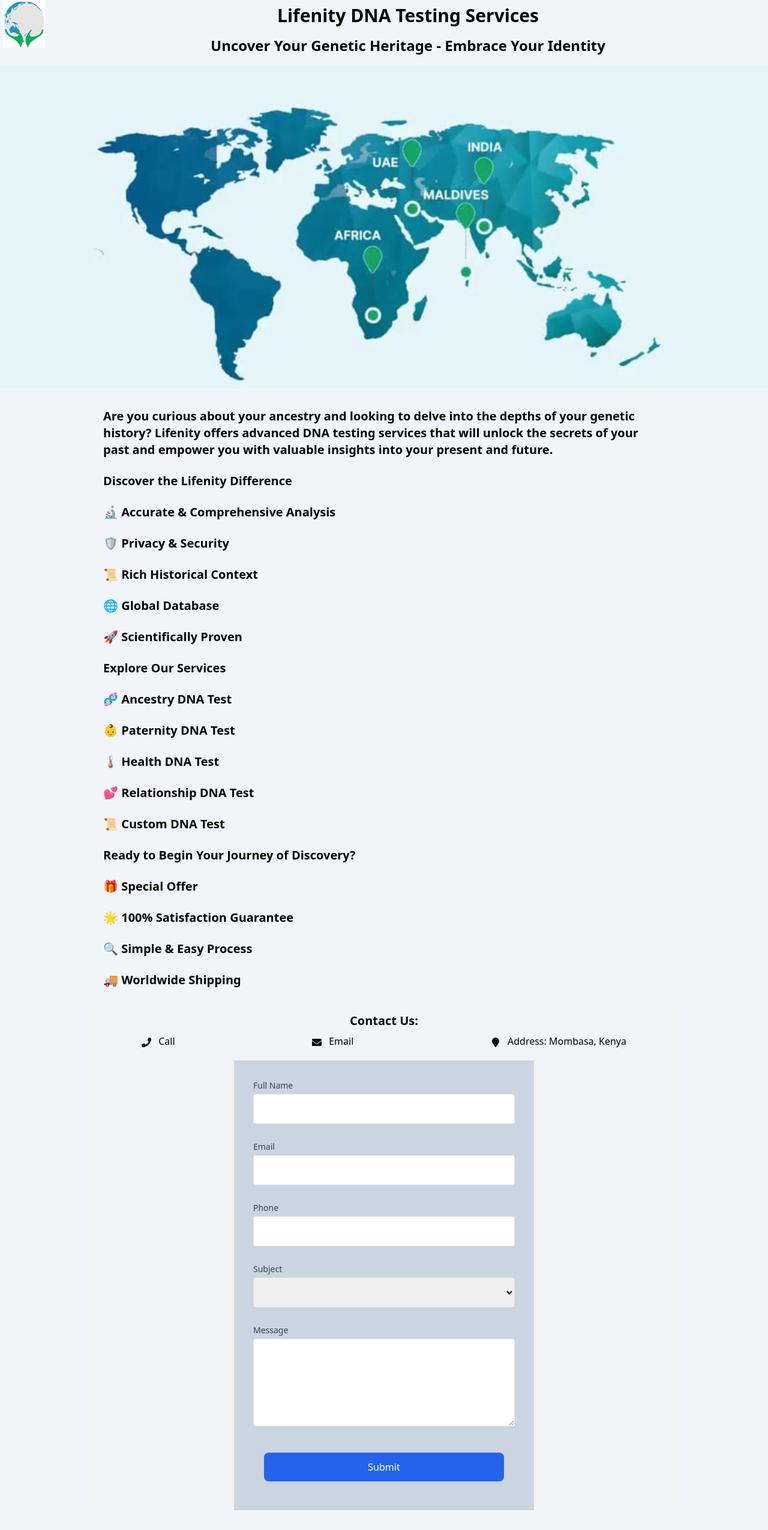
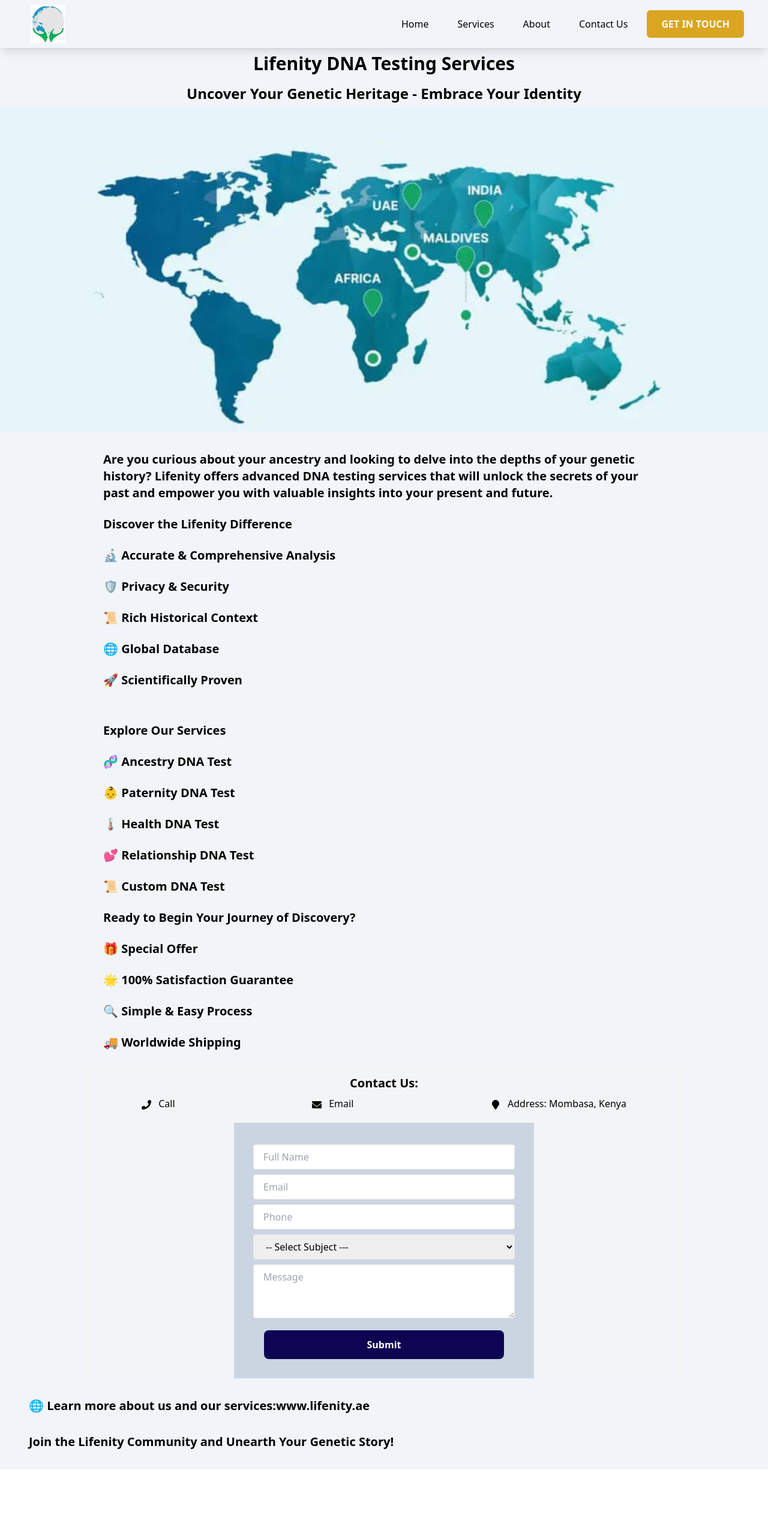
Before and after one commit to mwenaro/landing-pages, a Next.js app: page /pages/lifenity/pg1 in a window 1280 px wide. Shown: the top 2551 px of the page at 60% size. After the commit the page ends 2450 px from the top, so only its background shows below. Built offline with nearby package versions, Linux system fonts and the light colour scheme.

Commit message:
chore : updated the pg

```diff
--- a/src/app/(routes)/pages/(pages)/lifenity/pg1/page.tsx
+++ b/src/app/(routes)/pages/(pages)/lifenity/pg1/page.tsx
@@ -7,6 +7,7 @@
     from "@/components"
 import { Logo } from "@/components/molecules";
 import { BannerImage, Header } from "@/components/organisms";
+import Navbar from "@/components/organisms/Navbar";
 const paragraphs = [
     "Are you curious about your ancestry and looking to delve into the depths of your genetic history? Lifenity offers advanced DNA testing services that will unlock the secrets of your past and empower you with valuable insights into your present and future.",
     "Discover the Lifenity Difference:",
@@ -14,7 +15,11 @@
     "🛡️ Privacy & Security: Your data is safe with us. We adhere to strict privacy protocols, and your information will never be shared without your consent.",
     "📜 Rich Historical Context: Travel back in time and learn how your ancestors' stories have shaped your unique identity today.",
     "🌐 Global Database: Connect with relatives you never knew existed and create bonds with people from around the world.",
-    "🚀 Scientifically Proven: Lifenity's DNA testing is based on robust scientific research, offering you the most reliable and accurate results.",
+    "🚀 Scientifically Proven: Lifenity's DNA testing is based on robust scientific research, offering you the most reliable and accurate results."
+];
+
+const services_paragraphs = [
+
     "Explore Our Services:",
     "🧬 Ancestry DNA Test: Unravel your ethnic origins, trace migration patterns, and discover connections to diverse populations.",
     "👶 Paternity DNA Test: Strengthen family bonds with the confidence of knowing your biological relationship.",
@@ -28,10 +33,8 @@
     "🚚 Worldwide Shipping: Wherever you are, we'll deliver the kit to your doorstep."
 ];
 
-const customHeader = (size: string = "sm") => <div className={` flex`}>
-    <div className="w-20 h-20">
-        <Logo LOGO_PIC="/assets/images/lifenity/logo.gif" className="w-20 h-20" />
-    </div>
+const customHeader = () =>
+
 
     <div className="flex-1 flex flex-col justify-center items-center">
         <Typography variant="h2" className="text-bold text-center px-4 py-2 text-xl md:text-3xl">
@@ -47,26 +50,39 @@
         </Typography>
     </div>
 
-</div>
+
 
 
 
 export default function Page() {
 
     return (
-        <div className=" w-full justisfy-center items-center bg-slate-100">
+        <div className=" w-full justisfy-center items-center bg-slate-100 ">
 
-            {/* <Header /> */}
-            <header className="mb-2">
-            {customHeader('sm')}
-            </header>
+            <Header logo_pic={"/assets/images/lifenity/logo.gif"}
+                className="bg-slate-100"
+                navClass="bg-slate-100"
+
+                navLinks={[
+                    { title: 'Home', href: 'home' },
+                    {title:"Services", href : "services"},
+                    { title: "About Us", href: "about" },
+                    { title: 'Contact Us', href: 'contact' },
+                    { title: 'Get In Touch', href: 'contact' }
+
+                ]}
+            >
+                <p className="mt-20"></p>
+                {customHeader()}
+            </Header>
+
             <main className="">
-                <BannerImage imageSrc="/assets/images/lifenity/banner1.jpg">
-                    {/* {customHeader('lg')} */}
+                <p id="home"></p>
+                <BannerImage imageSrc="/assets/images/lifenity/banner1.jpg" >
                 </BannerImage>
 
 
-                <ul className="container mx-auto p-4">
+                <ul className="c+ontainer mx-auto p-4" id="about">
                     {paragraphs.map((paragraph, index) => (
                         <li key={index} className="group max-w-[1000px] mx-auto ">
                             <Typography variant="h4" className="text-lg md:text-xl pb-1 mb-1">{paragraph.split(':')[0]}</Typography>
@@ -78,7 +94,20 @@
                         </li>
                     ))}
                 </ul>
-                <div className="flex flex-col mid:flex-row bg-gray-100 max-w-[1000px] mx-auto">
+
+                <ul className="c+ontainer mx-auto p-4" id="services">
+                    {services_paragraphs.map((paragraph, index) => (
+                        <li key={index} className="group max-w-[1000px] mx-auto ">
+                            <Typography variant="h4" className="text-lg md:text-xl pb-1 mb-1">{paragraph.split(':')[0]}</Typography>
+                            {
+                                paragraph.split(':')[1]?.trim().length > 0 ?
+                                    <Typography variant="h3" className="hidden pr-4 group-hover:block"> {paragraph.split(':')[1]}</Typography> : ""
+                            }
+
+                        </li>
+                    ))}
+                </ul>
+                <div className="flex flex-col mid:flex-row bg-gray-100 max-w-[1000px] mx-auto" id="contact">
 
                     <ContactInfo />
 
@@ -92,7 +121,7 @@
                 <div className="container p-4">
 
 
-                    <Typography variant="h4" >
+                   <Typography variant="h4" >
                         🌐 Learn more about us and our services:
 
                         <a href="https://www.lifenity.ae">www.lifenity.ae</a>
--- a/src/components/ContactForm.tsx
+++ b/src/components/ContactForm.tsx
@@ -1,3 +1,4 @@
+"use client"
 import React from 'react';
 import { Formik, Form, FormikHelpers } from 'formik';
 import * as Yup from 'yup';
@@ -31,11 +32,13 @@
 
   const handleSubmit = (
     values: ContactFormValues,
-    { setSubmitting }: FormikHelpers<ContactFormValues>
+    { setSubmitting, resetForm }: FormikHelpers<ContactFormValues>
+
   ) => {
     // Handle form submission here
     console.log(values);
     // After handling submission, you can reset form state
+    resetForm();
     setSubmitting(false);
   };
 
@@ -46,7 +49,7 @@
       validationSchema={validationSchema}
     >
       {({ isSubmitting }) => (
-        <Form className="w-full flex flex-col gap-3 bg-slate-300 max-w-[500px] mx-auto py-4 md:py-8">
+        <Form className="w-full flex flex-col bg-slate-300 max-w-[500px] mx-auto py-2 md:py-4 md:pt-8">
           <Input name="fullName" label="Full Name" />
           <Input name="email" label="Email" type="email" />
           <Input name="phone" label="Phone" type="tel" />
@@ -64,13 +67,13 @@
           />
           <Input name="message" label="Message" type="textarea" />
 
-          <button
+          <Button
             type="submit"
             disabled={isSubmitting}
             className="mx-auto w-5/6 md:w-[400px] px-8 py-3 bg-blue-600 text-white my-4 rounded-lg"
           >
             Submit
-          </button>
+          </Button>
         </Form>
       )}
     </Formik>
--- a/src/components/Input.tsx
+++ b/src/components/Input.tsx
@@ -1,32 +1,37 @@
 import React from 'react';
 import { Field, ErrorMessage } from 'formik';
+import {twMerge} from 'tailwind-merge'
 //import { string, object } from 'yup';
 
 interface InputFieldProps {
   name: string;
   label: string;
   type?: string;
-  options?:string[]
+  options?: string[]
   className?: string;
+  placeholder?:string
+  labeled?:boolean
 }
 
 
-const Input: React.FC<InputFieldProps> = ({ name, label, type = 'text', className = "",options = [] }) => {
+const Input: React.FC<InputFieldProps> = ({ name, label,labeled=false, type = 'text', className = "", options = [] }) => {
 
-  const classes = ` px-6 py-3 mt-1 p-2 border rounded
--lg  focus:ring focus:ring-indigo-300 focus:outline-none ${className}`
+  const classes = twMerge(` px-4 py-2 mt-1  border rounded
+-lg  focus:ring focus:ring-indigo-300 focus:outline-none `, className)
 
   return (
-    <div className="mb-4 flex flex-col px-3 md:px-8">
-
-      <label htmlFor={name} className="block text-sm font-medium text-gray-700">
+    <div className="mb-1 flex flex-col px-3 md:px-8">
+{labeled&&
+      <label htmlFor={name} className="block text-md font-bold ">
         {label}
       </label>
+}
       {type === "textarea" ?
         <Field
           as="textarea"
-          rows={5}
+          rows={3}
           id={name} name={name}
+          placeholder = {!labeled?label :""}
           className={classes} />
 
         :
@@ -37,7 +42,10 @@
             id={name} name={name}
             className={` w-full ${classes}`} >
               {
-              options && options.map(op=><option key={op} value={op}>{op}</option>)
+                !labeled ?<option value={""}>-- Select {label} ---</option> : ""
+              }
+            {
+              options &&(!labeled? options.filter(op=>!labeled && op!==""): options).map(op => <option key={op} value={op}>{op}</option>)
             }
           </Field>
           :
@@ -46,6 +54,7 @@
             id={name}
             name={name}
             className={classes}
+            placeholder = {!labeled?label :""}
           />
 
       }
--- a/src/components/atoms/Button.tsx
+++ b/src/components/atoms/Button.tsx
@@ -1,3 +1,4 @@
+"use client"
 import { ReactNode } from 'react';
 
 interface ButtonProps {
@@ -5,6 +6,7 @@
   disabled?: boolean;
   className?: string;
   children?: ReactNode;
+  type?: "reset" | "submit" | "button"
 }
 
 const Button: React.FC<ButtonProps> = ({
@@ -12,11 +14,13 @@
   onClick,
   disabled,
   className,
+  type = "button"
 }) => (
   <button
     className={` bg-skin-primary text-white font-bold p-4 px-8 rounded hover:border-2 hover:border-white  hover:border-solid hover:rounded text-base ${className}`}
     onClick={onClick}
     disabled={disabled}
+    type={type}
   >
     {children}
   </button>
--- a/src/components/index.ts
+++ b/src/components/index.ts
@@ -3,5 +3,5 @@
 export {default as ContactForm} from './ContactForm'
 export {default as ContactInfo} from "./ContactInfo"
 
-//export * from "./molecules"
-//export * from "./organisms"
+export * from "./molecules"
+export * from "./organisms"
--- a/src/components/organisms/BannerImage.tsx
+++ b/src/components/organisms/BannerImage.tsx
@@ -1,4 +1,5 @@
 import { PropsWithChildren } from 'react';
+import {twMerge} from 'tailwind-merge'
 import { Img } from '../atoms';
 
 interface BannerImageProps extends PropsWithChildren {
@@ -8,8 +9,8 @@
 
 const BannerImage: React.FC<BannerImageProps> = ({ imageSrc, children, className }) => {
   return (
-    <div className={`w-full h-full relative overflow-hidden ${className}`}>
-      <Img src={imageSrc} alt="Section Image" className="object-cover  h-full" />
+    <div className={twMerge(`w-full h-full relative overflow-hidden`, className)}>
+      <Img src={imageSrc} alt="Section Image" className="object-cover h-full" />
       {children ? (
         <div className="w-full h-full absolute inset-0 top-0 left-0 bottom-0 right-0">
           {children}
--- a/src/components/organisms/Header.tsx
+++ b/src/components/organisms/Header.tsx
@@ -1,10 +1,22 @@
 "use client"
+import { twMerge } from 'tailwind-merge';
 import Navbar from './Navbar';
 
-export default function Header() {
+interface HeaderProps {
+  logo_pic?:string
+  className?: string
+  navClass?:string
+  children?: React.ReactNode
+  navLinks?: { title: string; href: string }[]
+}
+
+export default function Header({logo_pic, className, navClass,children, ...others} :HeaderProps ) {
   return (
-    <header className="w-full md:w-full fixed top-0 left-0 right-0 md:shadow-lg z-20 h-20 max-h-fit md:bg-white">
-      <Navbar />
+    <>
+    <header className={twMerge("w-full md:w-full fixed top-0 left-0 right-0 md:shadow-lg z-20 h-20 max-h-fit md:bg-white", className)}>
+      <Navbar logo_pic={logo_pic} className = {navClass}  {...others} />
     </header>
+    {children}
+    </>
   );
 }
--- a/src/components/organisms/Navbar.tsx
+++ b/src/components/organisms/Navbar.tsx
@@ -1,12 +1,19 @@
 'use client';
 import { Link as ScrollLink } from 'react-scroll';
-
+import { twMerge } from "tailwind-merge"
 import { Logo } from '../molecules';
 
 import { useState } from 'react';
+
+interface NavbarProps {
+  navLinks?: { title: string; href: string }[],
+  logo_pic?: string
+  className?: string
+}
+
 const linkItemStyles = ` w-full md:w-fit rounded-md hover:bg-skin-primary hover:text-white px-6 py-3 `
 
-const navLinks: { title: string; href: string }[] = [
+const defaultNavLinks: { title: string; href: string }[] = [
   { title: 'Home', href: 'home' },
   { title: 'About us', href: 'about' },
   { title: 'Our Activities', href: 'gallery' },
@@ -16,10 +23,11 @@
   { title: 'Learn', href: 'booking' },
 ];
 
-const generatedLinks = navLinks.map((link, indx) => {
+const generatedLinks = (navLinks: { title: string; href: string }[], handleNavToggle : any) => navLinks && navLinks.map((link, indx) => {
   if (indx === navLinks.length - 1)
     return (
-      <li key={link.href} className="w-full md:w-fit hover:rounded-md mx-2">
+      <li key={link.href} className="w-full md:w-fit hover:rounded-md mx-2"
+      onClick={() => handleNavToggle()}>
         <ScrollLink
           // to={'contact'}
           to={link.href}
@@ -36,6 +44,7 @@
     return (
       <li
         key={link.href}
+        onClick={() => handleNavToggle()}
       >
         <ScrollLink
           to={link.href}
@@ -53,6 +62,7 @@
   return (
     <li
       key={link.href}
+      onClick={() => handleNavToggle()}
     >
       <ScrollLink
         to={link.href}
@@ -68,7 +78,11 @@
   );
 });
 
-export default function Navbar() {
+export default function Navbar({
+  navLinks = defaultNavLinks,
+  logo_pic = "",
+  className = ""
+}: NavbarProps) {
   const [navToggle, setNavToggle] = useState<boolean>(false);
 
   function handleNavToggle() {
@@ -76,7 +90,7 @@
   }
 
   return (
-    <nav className="w-full flex h-fit md:h-20 flex-col md:flex-row items-center justify-between  pb-6 px-6 pt-0 md:p-4 md:px-8 font-normal bg-white text-base">
+    <nav className={twMerge("w-full flex h-fit md:h-20 flex-col md:flex-row items-center justify-between  pb-6 px-6 pt-0 md:p-4 md:px-8 font-normal bg-white text-base", className)}>
       <ScrollLink
         className="h-20 flex justify-start items-center p-2 w-fit"
         to={'home'}
@@ -84,9 +98,12 @@
         duration={500}
         offset={-70} // Adjust the offset as needed to account for fixed headers or other elements
       >
+
+
         <Logo
-          className="mr-2 min-w-[150px]"
-          altSrc="/assets/images/logo_with_text.png"
+          className="mr-1 min-w-20"
+
+          altSrc={logo_pic}
         />
 
         {/* <Typography variant="h1" className='pl-2 ml-0 md:text-3xl z-50'>TechBySj </Typography> */}
@@ -94,16 +111,15 @@
 
       {/* Midium to large screen navigation */}
       <ul className="hidden w-full md:w-fit md:flex flex-col md:flex-row items-center bg-inherit mb-5 sm:mb-0">
-        {generatedLinks}
+        {generatedLinks(navLinks,handleNavToggle)}
       </ul>
 
       {/* {Mobile Navigation} */}
       <ul
-        className={`${
-          !navToggle ? 'hidden' : 'flex'
-        } w-full md:w-fit md:hidden flex-col md:flex-row items-center gap-5 md:gap-10 bg-inherit p-4 mb-5 sm:mb-0`}
+        className={`${!navToggle ? 'hidden' : 'flex'
+          } w-full md:w-fit md:hidden flex-col md:flex-row items-center gap-5 md:gap-10 bg-inherit p-4 mb-5 sm:mb-0`}
       >
-        {generatedLinks}
+        {generatedLinks(navLinks, handleNavToggle)}
       </ul>
 
       <div className="md:hidden absolute top-4 right-4 z-50">
--- a/src/components/organisms/SectionWrapper.tsx
+++ b/src/components/organisms/SectionWrapper.tsx
@@ -1,4 +1,5 @@
 import { PropsWithChildren } from 'react';
+import { twMerge } from 'tailwind-merge';
 
 interface IProps {
   sectionId: string;
@@ -13,7 +14,7 @@
   return (
     <section
       id={sectionId}
-      className={`w-full   md:min-h-screen relative my-10 ${className}`}
+      className={twMerge(`w-full   md:min-h-screen relative my-10`,className)}
     >
       {children}
     </section>
```
Lines whose indentation alone changed are shown as unchanged.
